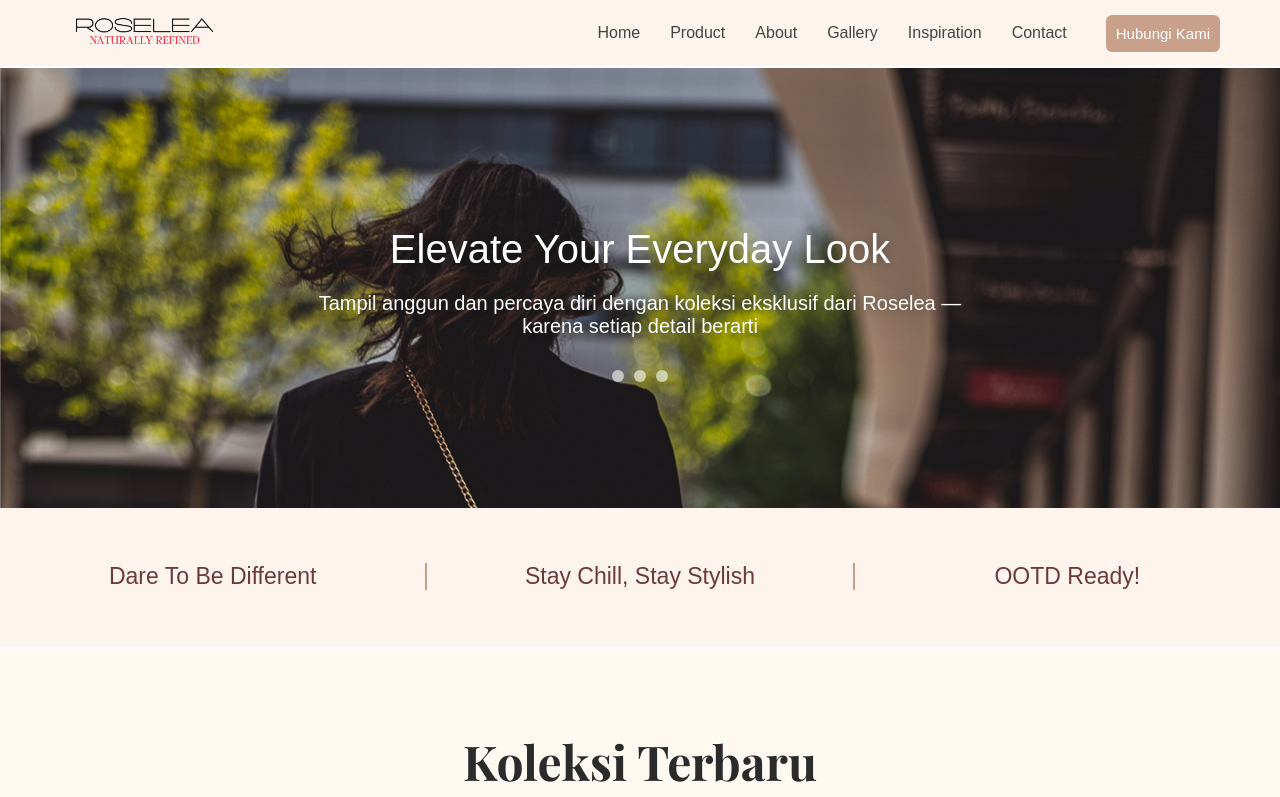
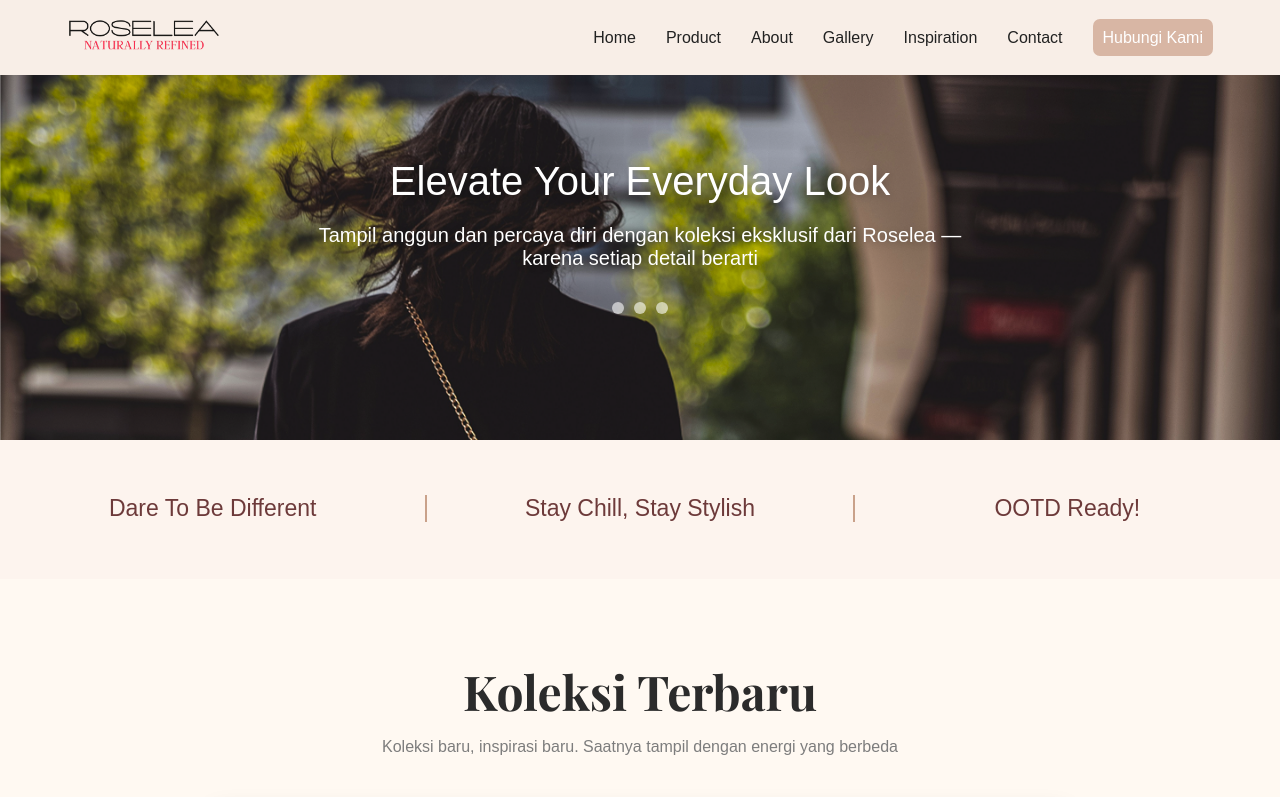
Before and after one commit to ayydwii/landing_page, a plain HTML site: page HTML/index.html in a window 1280 px wide. Shown: the top 797 px of the page. Drawn offline with nearby package versions, Linux system fonts and the light colour scheme.

Commit message:
pembaruan navbar

```diff
--- a/CSS/style.css
+++ b/CSS/style.css
@@ -1,8 +1,99 @@
-.logo-img {
-    height: 66px;
-    width: auto;
-    display: block;
+/* navbar check */
+.navbar {
+	position: fixed;
+	top: 0;
+	left: 0;
+	width: 100%;
+	background-color: #f8eee7;
+	color: #222;
+	height: 75px;
+	z-index: 1000;
 }
+
+.navbar-container {
+	max-width: 1400px;
+	margin: 0 auto;
+	display: flex;
+	align-items: center;
+	height: 100%;
+	padding: 0 52px;
+	justify-content: space-between;
+}
+
+
+.navbar-logo-area {
+	display: flex;
+	flex-direction: column;
+	align-items: flex-start;
+	margin-top: 0px;
+	min-width: 180px;
+}
+
+.navbar-logo-img {
+	height: 74px;
+	width: 185px;
+	margin-bottom: 2px;
+}
+
+.navbar-subtitle {
+	font-size: 0.95rem;
+	color: #e74c3c;
+	font-family: 'Montserrat', Arial, sans-serif;
+	margin-top: 2px;
+	margin-left: 2px;
+}
+
+.navbar-menu {
+	list-style: none;
+	display: flex;
+	align-items: center;
+	margin: 0;
+	padding: 0;
+}
+
+/* .navbar-menu li {
+	margin-left: 32px;
+} */
+
+.navbar-menu a {
+	color: #222;
+	text-decoration: none;
+	font-size: 16px;
+	font-family: 'Montserrat', Arial, sans-serif;
+	transition: color 0.2s;
+}
+
+.navbar-menu a:hover {
+	color: #e74c3c;
+}
+
+.navbar-btn {
+	background-color: #D8B6A4;
+	color: #fff;
+	border-radius: 7px;
+	padding: 10px 10px;
+	font-size: 16px;
+	font-family: 'Montserrat', Arial, sans-serif;
+	box-shadow: 0 2px 6px rgba(0,0,0,0.07);
+	border: none;
+	transition: background 0.2s, color 0.2s;
+}
+
+.btn-hubungi {
+  background-color: #D8B6A4; /* warna background */
+  color: #fff !important;   /* warna teks khusus */
+  border-radius: 7px;
+  padding: 10px 10px;
+  font-size: 16px;
+  font-family: 'Montserrat', Arial, sans-serif;
+  transition: background 0.2s, color 0.2s;
+}
+
+.btn-hubungi:hover {
+    background-color: #dabaa6;
+    color: #e74c3c;
+}
+
 /* HERO SECTION */
 .hero-section {
     background: #fff;
@@ -67,7 +158,7 @@
     align-items: stretch;
     background: #fdf4ee;
     padding: 55px 0 57px 0;
-    border-bottom: 2px solid #fff;
+    border-bottom: none;
 }
 .tagline-item {
     flex: 1;
@@ -80,72 +171,13 @@
 .tagline-item:last-child {
     border-right: none;
 }
-/* Navbar custom sesuai gambar */
-.custom-navbar {
-    display: flex;
-    align-items: center;
-    justify-content: space-between;
-    background: #fdf4ee;
-    padding: 0px 60px;
-    border-bottom: 2px solid #fff;
-    font-family: 'Montserrat', Arial, sans-serif;
-}
-.navbar-logo {
-    display: flex;
-    flex-direction: column;
-    align-items: flex-start;
-    margin-right: 27px;
-}
-.logo-text {
-    font-size: 28px;
-    font-weight: 500;
-    color: #6d3a3a;
-    letter-spacing: 2px;
-    line-height: 1;
-}
-.logo-sub {
-    font-size: 12px;
-    color: #e85c5c;
-    font-weight: 500;
-    letter-spacing: 1px;
-    margin-top: -2px;
-}
-.navbar-menu {
-    display: flex;
-    gap: 0px;
-    list-style: none;
-    margin: 0 0 0 auto;
-    padding: 0;
-    flex-grow: 0;
-}
-.navbar-menu li a {
-    color: #444;
-    text-decoration: none;
-    font-size: 16px;
-    font-weight: 400;
-    transition: color 0.2s;
-}
-.navbar-menu li a:hover {
-    color: #e85c5c;
-}
-.navbar-btn {
-    background: #c9a18a;
-    color: #fff;
-    border: none;
-    border-radius: 6px;
-    padding: 10px 10px;
-    font-size: 15px;
-    font-weight: 400;
-    margin-left: 24px;
-    text-decoration: none;
-    transition: background 0.2s;
-}
-.navbar-btn:hover {
-    background: #a97c5c;
-    color: #fff;
-}
+
+
+
 @media (max-width: 800px) {
     .custom-navbar {
+    box-shadow: none;
+    outline: none;
         flex-direction: column;
         align-items: flex-start;
         padding: 8px 12px;
@@ -162,7 +194,7 @@
 body {
     font-family: Arial, sans-serif;
     margin: 0;
-    padding: 0;
+    padding-top: 0;
 }
 header {
     background-color: #ffffff;
--- a/HTML/index.html
+++ b/HTML/index.html
@@ -4,27 +4,28 @@
     <meta charset="UTF-8">
     <meta name="viewport" content="width=device-width, initial-scale=1.0">
     <title>Roselea</title>
-    <link rel="stylesheet" href="https://fonts.googleapis.com/css2?family=Playfair+Display:wght@400;700&display=swap">
+    <link rel="stylesheet" href="https://fonts.googleapis.com/css2?family=Playfair+Display:wght@400;700&family=Plus+Jakarta+Sans:wght@400;700&display=swap">
     <link rel="stylesheet" href="../CSS/style.css">
 </head>
 <body>
-    <header>
-        <!-- Navbar -->
-        <nav class="custom-navbar">
-            <div class="navbar-logo">
-                <img src="../img/logo.png" alt="Logo Roselea" class="logo-img">
+    <!-- Navbar check -->
+    <nav class="navbar">
+        <div class="navbar-container">
+            <div class="navbar-logo-area">
+                <img src="../img/logo.png" alt="logo" class="navbar-logo-img">
             </div>
+
             <ul class="navbar-menu">
-                <li><a href="#home">Home</a></li>
-                <li><a href="#product">Product</a></li>
-                <li><a href="#about">About</a></li>
-                <li><a href="#gallery">Gallery</a></li>
-                <li><a href="#inspiration">Inspiration</a></li>
-                <li><a href="#contact">Contact</a></li>
+                <li><a href="#">Home</a></li>
+                <li><a href="#">Product</a></li>
+                <li><a href="#">About</a></li>
+                <li><a href="#">Gallery</a></li>
+                <li><a href="#">Inspiration</a></li>
+                <li><a href="#">Contact</a></li>
+                <li><a href="#" class="btn-hubungi">Hubungi Kami</a></li>
             </ul>
-            <a href="#hubungi" class="navbar-btn">Hubungi Kami</a>
-        </nav>
-    </header>
+        </div>
+    </nav>
 
     <main>
         <!-- Hero Section -->
```
Also changed, not shown: HTML/style.css (added).
